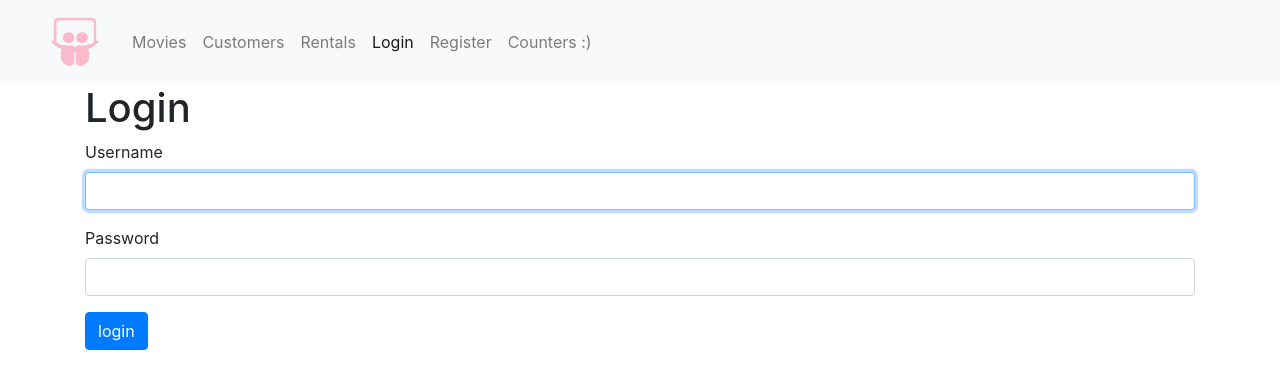
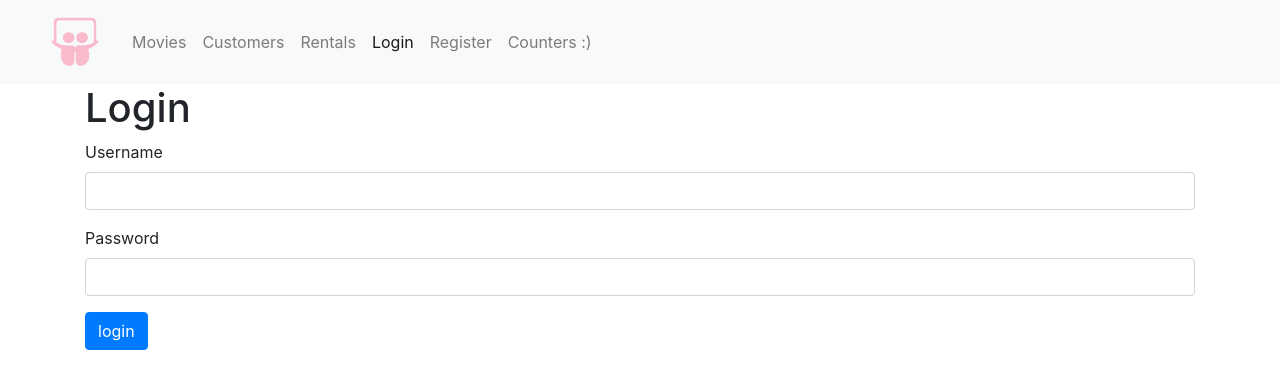
Before and after one commit to YanbinD/React-Capstone-project, a React (Create React App) app: page /login in a window 1280 px wide. Shown: the top 388 px of the page. Built offline with nearby package versions, Linux system fonts and the light colour scheme.

Commit message:
refactor Input to be an component

```diff
--- a/src/Components/LoginForm.jsx
+++ b/src/Components/LoginForm.jsx
@@ -1,49 +1,39 @@
 import React, { Component } from "react";
-
+import Input from "./common/input"
 class LoginForm extends Component {
   state = {
-    account: { username:"", password: "" }
+    account: { username: "", password: "" }
   };
 
   handleSubmit = e => {
     e.preventDefault();
   };
 
-  handleChange = ({currentTarget : input}) => {
+  handleChange = ({ currentTarget: input }) => {
     const account = { ...this.state.account };
     account[input.name] = input.value;
-    this.setState({account});
+    this.setState({ account });
   };
 
   render() {
-    const { account } = this.state;
+    const { username, password } = this.state;
     return (
       <div>
         <h1>Login</h1>
         <form onSubmit={this.handleSubmit}>
-          <div className="form-group">
-            <label htmlFor="username">Username</label>
-            <input
-              name="username"
-              autoFocus
-              onChange={this.handleChange}
-              value={account.username}
-              id="username"
-              type="text"
-              className="form-control"
-            />
-          </div>
-          <div className="form-group">
-            <label htmlFor="password">Password</label>
-            <input
-              name="password"
-              onChange={this.handleChange}
-              value={account.password}
-              id="password"
-              type="text"
-              className="form-control"
-            />
-          </div>
+          <Input
+            name="Username"
+            value={username}
+            label="Username"
+            onChange={this.handleChange}
+          />
+          <Input
+            name="Password"
+            value={password}
+            label="Password"
+            onChange={this.handleChange}
+          />
+
           <button className="btn btn-primary">login</button>
         </form>
       </div>
--- /dev/null
+++ b/src/Components/common/input.jsx
@@ -0,0 +1,19 @@
+import React from 'react';
+const Input = (props) => {
+    const {name, value, onChange, label} = props;
+    return (
+        <div className="form-group">
+            <label htmlFor={name}> {label} </label>
+            <input
+              name={name}
+              onChange={onChange}
+              value={value}
+              id={name}
+              type="text"
+              className="form-control"
+            />
+          </div>
+     );
+}
+
+export default Input;
```
